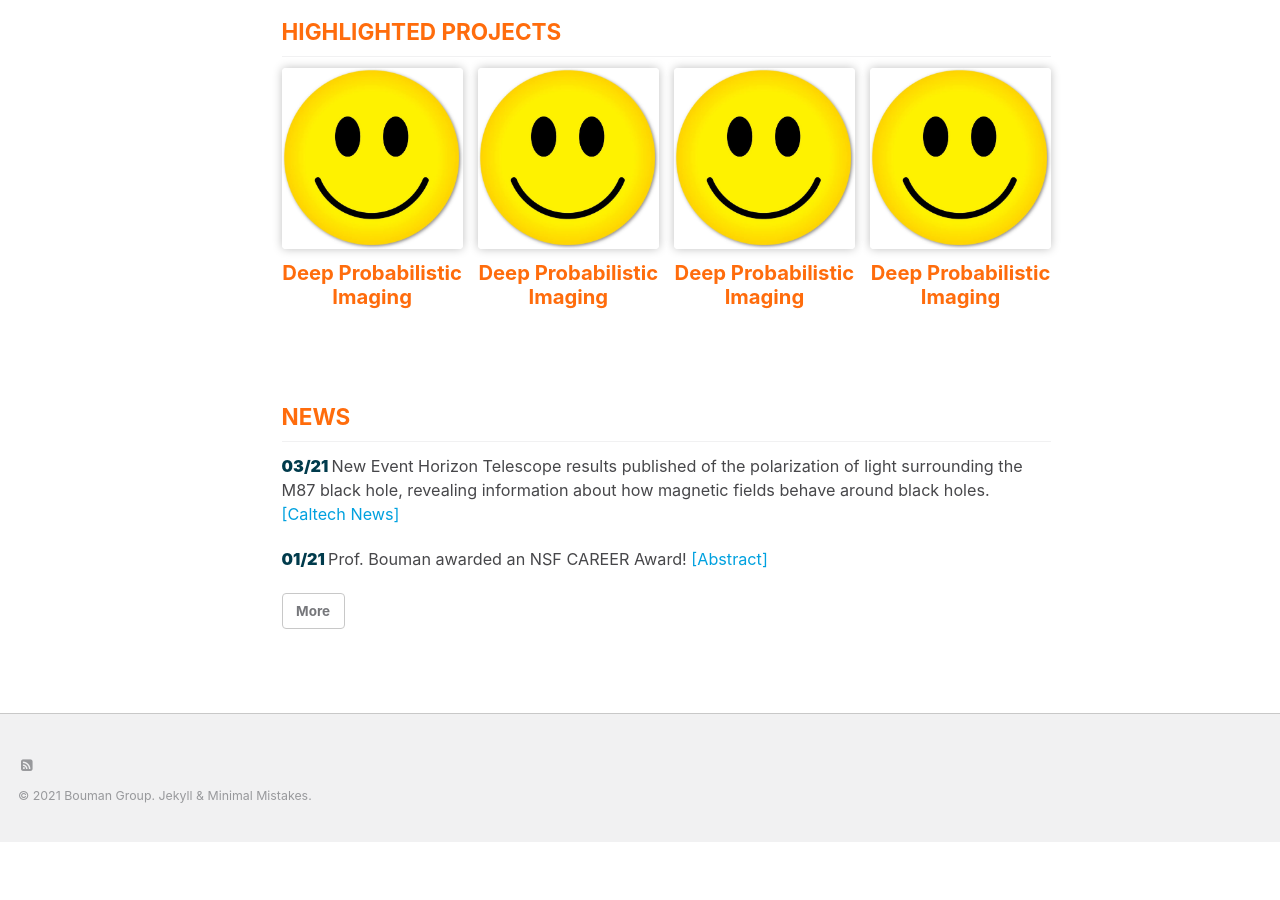
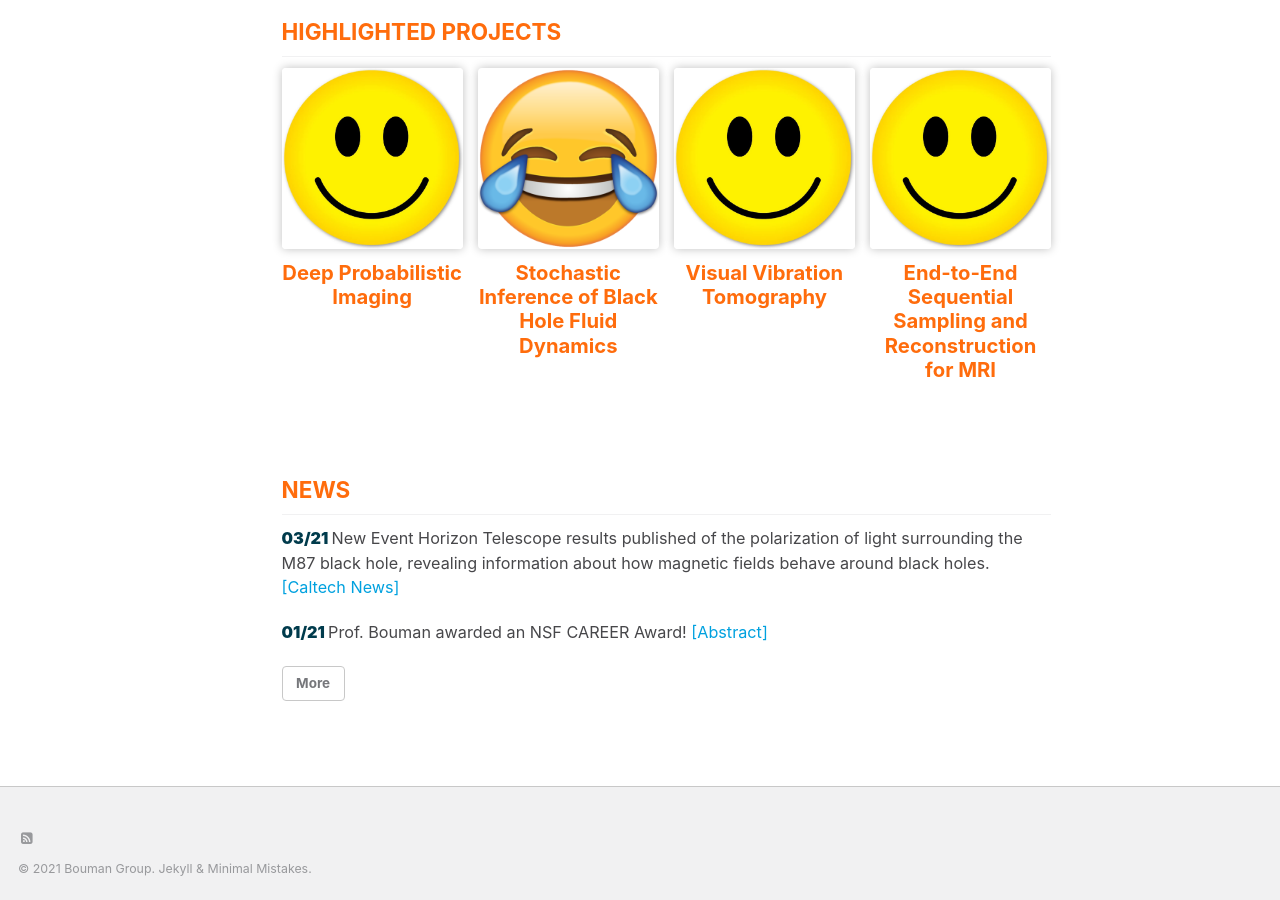
Before and after one commit to boumangroup/boumangroup.github.io, a Jekyll site: the page built from index.html, in a window 1280 px wide and 900 px high, scrolled down 1074 px. Built offline with Jekyll 4.4.1, drawn with Linux system fonts in a browser that asks for light colours; a script that is not in the unit is left out; the list of posts is cut into pages by our own code; before the commit the page ends 1916 px from its top, so only the background shows below that.

Commit message:
update project highlights

```diff
--- a/_data/publications.yml
+++ b/_data/publications.yml
@@ -3,14 +3,14 @@ highlight:  # publications to be shown on home page
   - title: "Deep Probabilistic Imaging"
     link: "http://imaging.cms.caltech.edu/dpi/"
     teaser: publications/smiley.jpg
-  - title: "Deep Probabilistic Imaging"
-    link: "http://imaging.cms.caltech.edu/dpi/"
+  - title: "Stochastic Inference of Black Hole Fluid Dynamics"
+    link: "http://imaging.cms.caltech.edu/stochastic_inference/"
+    teaser: publications/laughing_crying.png
+  - title: "Visual Vibration Tomography"
+    link: "https://arxiv.org/abs/2104.02735"
     teaser: publications/smiley.jpg
-  - title: "Deep Probabilistic Imaging"
-    link: "http://imaging.cms.caltech.edu/dpi/"
-    teaser: publications/smiley.jpg
-  - title: "Deep Probabilistic Imaging"
-    link: "http://imaging.cms.caltech.edu/dpi/"
+  - title: "End-to-End Sequential Sampling and Reconstruction for MRI"
+    link: "https://arxiv.org/abs/2105.06460"
     teaser: publications/smiley.jpg
 
 papers:
```
Also changed, not shown: images/publications/laughing_crying.png (added), images/publications/rkcosner_iros21.png (deleted).
